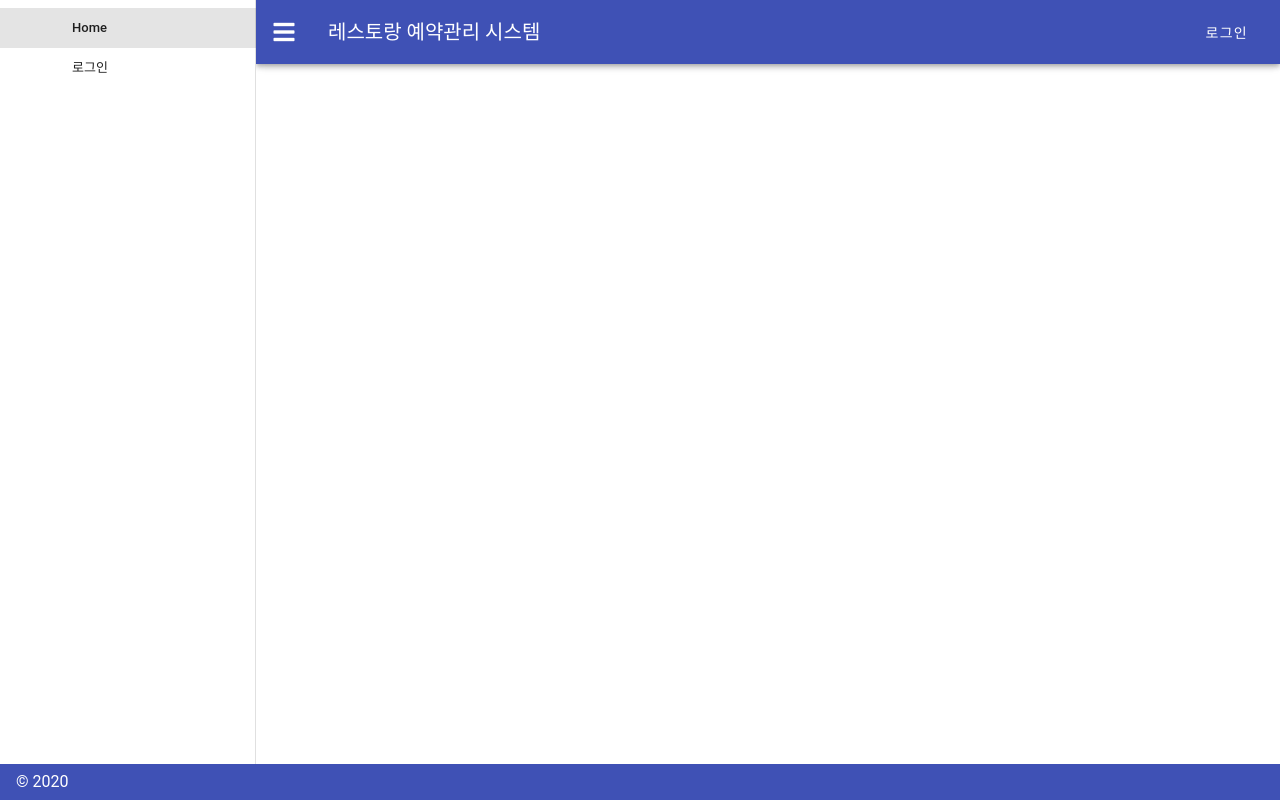
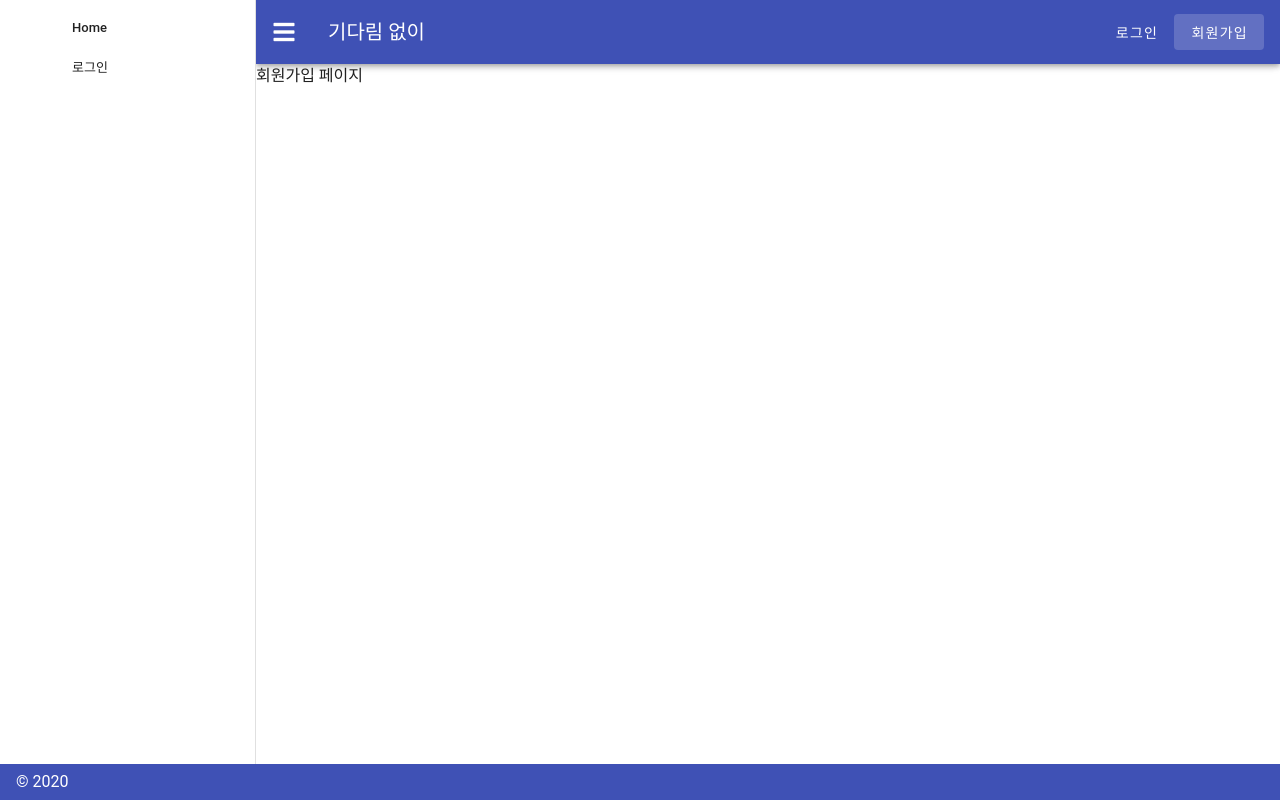
Before and after one commit to pinest94/RestaurantReservation-Web, a Vue app in the folder restaurantreservation-login-web/: page /join in a window 1280 px wide. Built offline with nearby package versions, Linux system fonts and the light colour scheme; a small style sheet from the web is missing.

Commit message:
menu active 중복문제 해결 및 회원가입 페이지 생성

```diff
--- a/restaurantreservation-login-web/src/App.vue
+++ b/restaurantreservation-login-web/src/App.vue
@@ -5,7 +5,7 @@
       app
     >
       <v-list dense>
-        <v-list-item router :to="{name: 'home'}">
+        <v-list-item router :to="{name: 'home'}" exact>
           <v-list-item-action>
             <v-icon>mdi-home</v-icon>
           </v-list-item-action>
@@ -38,7 +38,7 @@
       dark
     >
       <v-app-bar-nav-icon @click.stop="drawer = !drawer" />
-      <v-toolbar-title>레스토랑 예약관리 시스템</v-toolbar-title>
+      <v-toolbar-title>기다림 없이</v-toolbar-title>
       <v-spacer></v-spacer>
         <v-menu offset-y v-if="isLogin">
       <template v-slot:activator="{ on }">
@@ -63,7 +63,8 @@
         </v-list-item>
       </v-list>
     </v-menu>
-        <v-btn text v-else router :to="{name: 'login'}">로그인</v-btn>
+        <v-btn text v-if="!isLogin" router :to="{name: 'login'}">로그인</v-btn>
+        <v-btn text v-if="!isLogin" router :to="{name: 'join'}">회원가입</v-btn>
     </v-app-bar>
 
     <v-content>
--- a/restaurantreservation-login-web/src/router.js
+++ b/restaurantreservation-login-web/src/router.js
@@ -38,6 +38,11 @@ export default new Router({
       component: () => import(/* webpackChunkName: "Login" */ './views/Login')
     },
     {
+      path: '/join',
+      name: 'join',
+      component: () => import(/* webpackChunkName: "Join" */ './views/Join')
+    },
+    {
       path: '/mypage',
       name: 'mypage',
       beforeEnter: onlyAuthUser,
--- /dev/null
+++ b/restaurantreservation-login-web/src/views/Join.vue
@@ -0,0 +1,5 @@
+<template>
+    <div>
+        회원가입 페이지
+    </div>
+</template>
```
